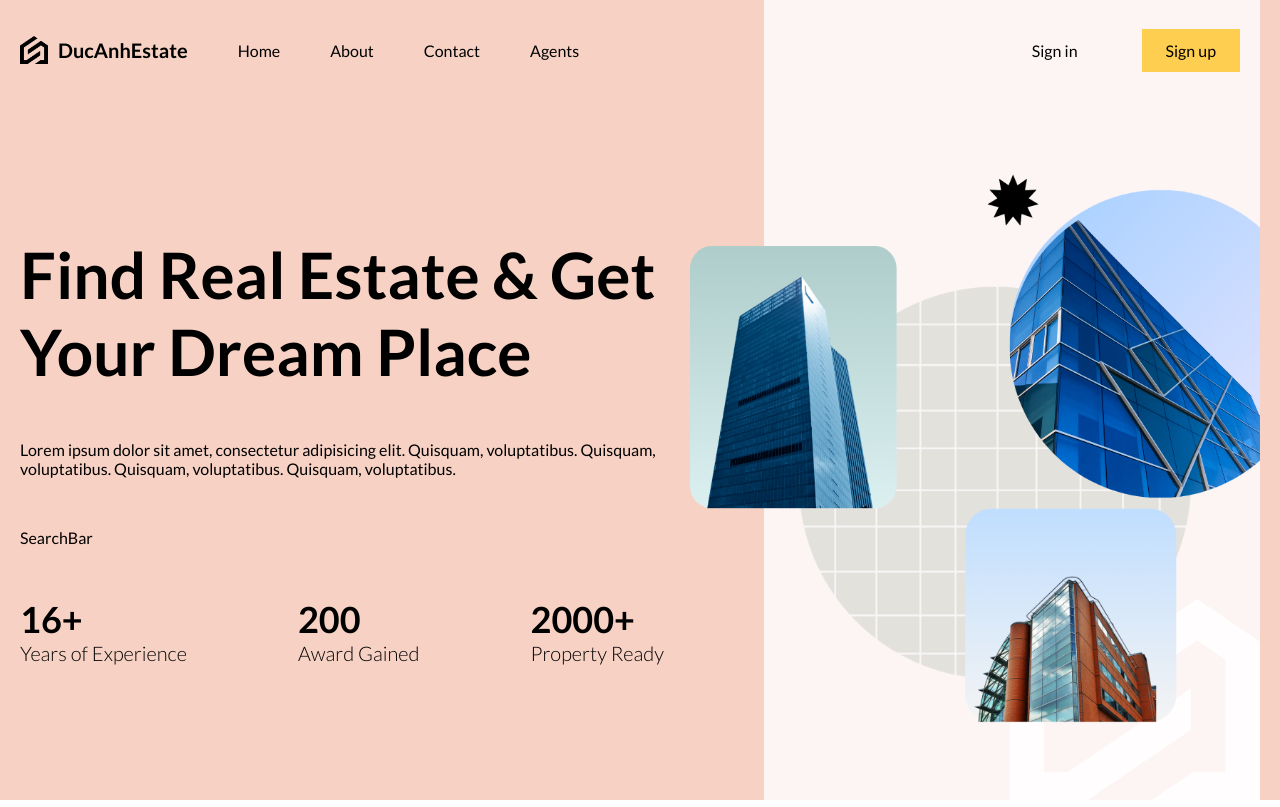
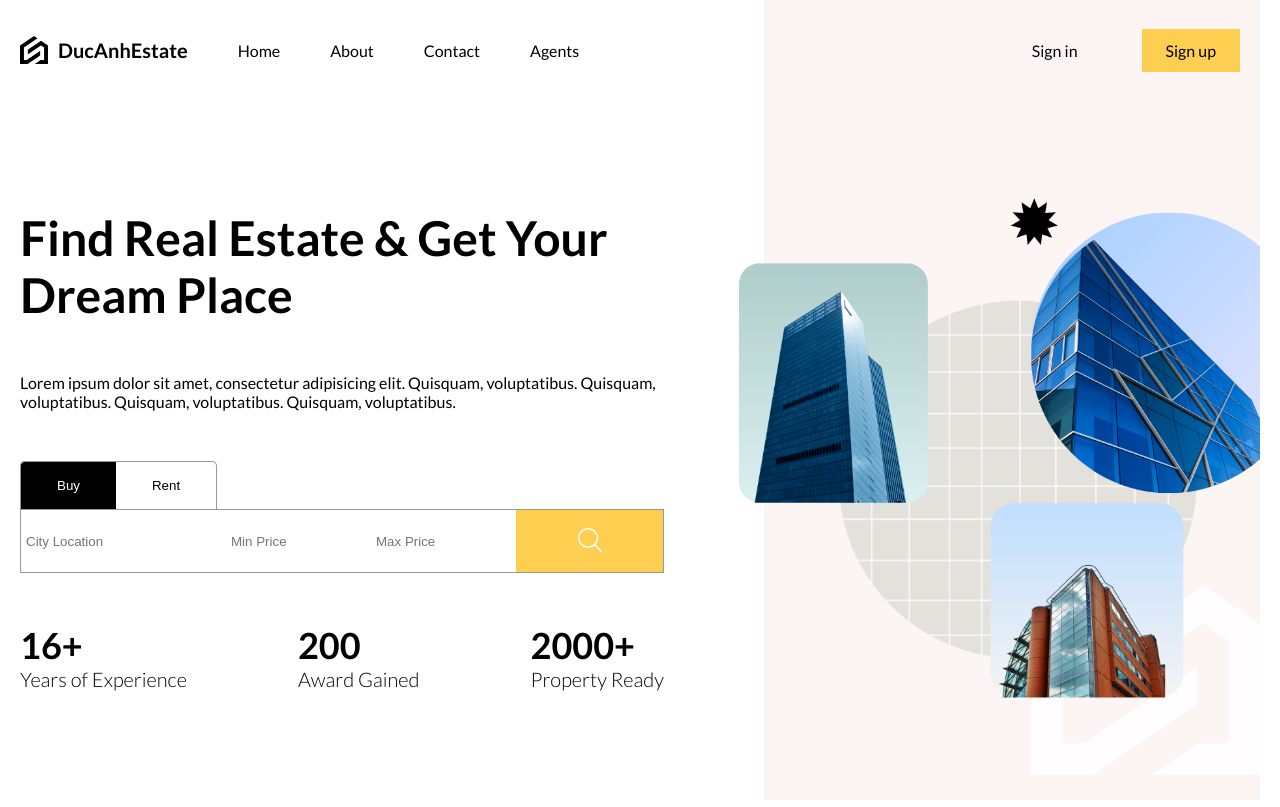
Before and after one commit to hoangducanh1865/real-estate-app, a React (Vite) app: page / in a window 1280 px wide. Shown: the top 807 px of the page. Built offline with nearby package versions, Linux system fonts and the light colour scheme.

Commit message:
Search Bar Design with React & CSS

```diff
--- a/src/components/searchBar/SearchBar.jsx
+++ b/src/components/searchBar/SearchBar.jsx
@@ -1,8 +1,51 @@
 import './searchBar.scss'
+import { useState } from "react"
+
+const types = ["buy", "rent"]
 
 function SearchBar() {
+    const [query, setQuery] = useState({
+        type: "buy",
+        location: "",
+        minPrice: 0,
+        maxPrice: 0,
+    })
+
+    const switchType = (val) => {
+        // setQuery(function(previousState) {
+        //     return {
+        //         type: type,            // New type value
+        //         location: prev.location,    // Copied from previous state
+        //         minPrice: prev.minPrice,    // Copied from previous state
+        //         maxPrice: prev.maxPrice     // Copied from previous state
+        //     }
+        // })
+        // OR
+        setQuery(prev => ({ ...prev, type: val }))
+    }
+
     return (
-        <div className='searchBar'>SearchBar</div>
+        <div className='searchBar'>
+            <div className='type'>
+                {/* <button onClick={() => switchType("buy")}>Buy</button>
+                <button onClick={() => switchType("rent")}>Rent</button> */}
+                {/* OR */}
+                {types.map((type) => (
+                    <button key={type} onClick={() => switchType(type)} className={query.type == type ? "active" : ""}>
+                        {type}
+                    </button>
+                ))}
+
+            </div>
+            <form>
+                <input type='text' name='location' placeholder='City Location' />
+                <input type='number' name='minPrice' min={0} max={10000000} placeholder='Min Price' />
+                <input type='number' name='maxPrice' min={0} max={10000000} placeholder='Max Price' />
+                <button>
+                    <img src="/search.png" alt="" />
+                </button>
+            </form>
+        </div>
     )
 }
 
--- a/src/components/searchBar/searchBar.scss
+++ b/src/components/searchBar/searchBar.scss
@@ -1 +1,104 @@
-.searchBar {}
+@use "../../responsive.scss" as responsive;
+
+.searchBar {
+    .type {
+
+        // Tao mot khoang cach 5px giua button va form
+        @include responsive.sm {
+            // margin-bottom: 5px;
+        }
+
+        button {
+            padding: 16px 36px;
+            border: 1px solid #999;
+            border-bottom: none;
+            cursor: pointer;
+            background-color: white;
+            text-transform: capitalize;
+
+            &.active {
+                background-color: black;
+                color: white;
+            }
+
+            &:first-child {
+                border-top-left-radius: 5px;
+                border-right: none;
+
+                @include responsive.sm {
+                    // border-bottom: 1px solid #999;
+                }
+            }
+
+            &:last-child {
+                border-top-right-radius: 5px;
+                border-left: none;
+            }
+        }
+    }
+
+    form {
+        border: 1px solid #999;
+        display: flex;
+        justify-content: space-between;
+        height: 64px;
+        gap: 5px;
+
+        @include responsive.sm {
+            flex-direction: column;
+            border: none
+        }
+
+        input {
+            border: none;
+            padding: 0px 10px;
+            width: 200px;
+
+            @include responsive.lg {
+                padding: 0px 5px;
+
+                &:nth-child(2),
+                &:nth-child(3) {
+                    width: 140px;
+                }
+            }
+
+            @include responsive.md {
+                width: 200px;
+
+                &:nth-child(2),
+                &:nth-child(3) {
+                    width: 200px;
+                }
+            }
+
+            @include responsive.sm {
+                width: auto;
+
+                &:nth-child(2),
+                &:nth-child(3) {
+                    width: auto;
+                }
+
+                padding: 20px;
+                border: 1px solid #999;
+            }
+        }
+
+        button {
+            border: none;
+            cursor: pointer;
+            background-color: #fece51;
+            flex: 1;
+
+            @include responsive.sm {
+                padding: 10px;
+            }
+
+            img {
+                width: 24px;
+                height: 24px;
+            }
+        }
+    }
+}
--- a/src/layout.scss
+++ b/src/layout.scss
@@ -14,17 +14,17 @@
     flex-direction: column;
 
     @include responsive.lg {
-        background-color: rgb(247, 210, 196);
+        // background-color: rgb(247, 210, 196);
         max-width: 1280px;
     }
 
     @include responsive.md {
-        background-color: rgb(186, 203, 234);
+        // background-color: rgb(186, 203, 234);
         max-width: 768px;
     }
 
     @include responsive.sm {
-        background-color: rgb(239, 200, 200);
+        // background-color: rgb(239, 200, 200);
         max-width: 640px;
     }
 
--- a/src/routes/homePage/homePage.scss
+++ b/src/routes/homePage/homePage.scss
@@ -1,3 +1,5 @@
+@use "../../responsive.scss" as responsive;
+
 .homePage {
     display: flex;
     height: 100%;
@@ -13,16 +15,36 @@
             gap: 50px;
             height: 100%;
 
+            @include responsive.md {
+                padding: 0;
+            }
+
+            @include responsive.sm {
+                justify-content: flex-start;
+            }
+
             .title {
                 font-size: 64px;
+
+                @include responsive.lg {
+                    font-size: 48px;
+                }
             }
 
             .boxes {
                 display: flex;
                 justify-content: space-between;
 
+                @include responsive.sm {
+                    display: none;
+                }
+
                 h1 {
                     font-size: 36px;
+
+                    @include responsive.lg {
+                        font-style: 32px;
+                    }
                 }
 
                 h2 {
@@ -40,11 +62,19 @@
         display: flex;
         align-items: center;
 
+        @include responsive.md {
+            display: none;
+        }
+
         img {
             width: 115%;
             position: absolute;
             right: 0;
             // position: absolute; // Nothing change if we place this commant here
+
+            @include responsive.lg {
+                width: 105%;
+            }
         }
     }
 }
```
